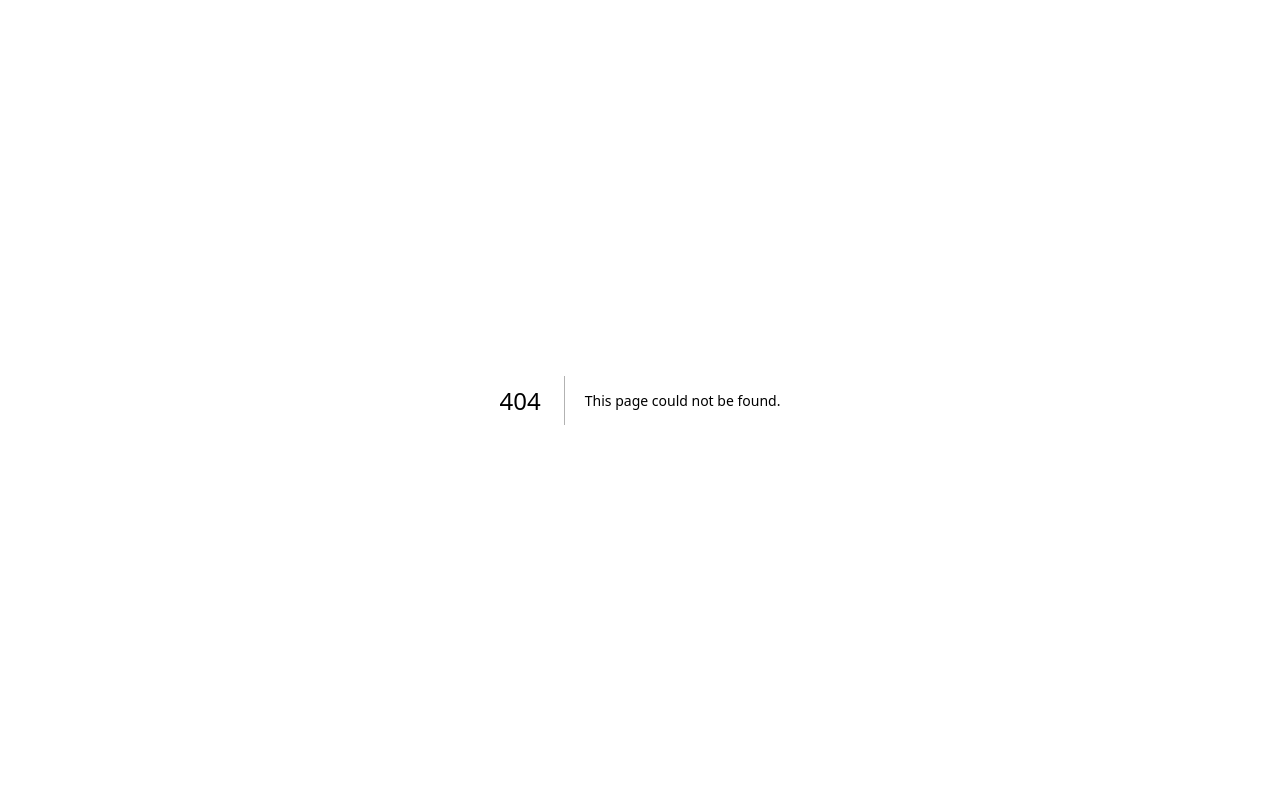
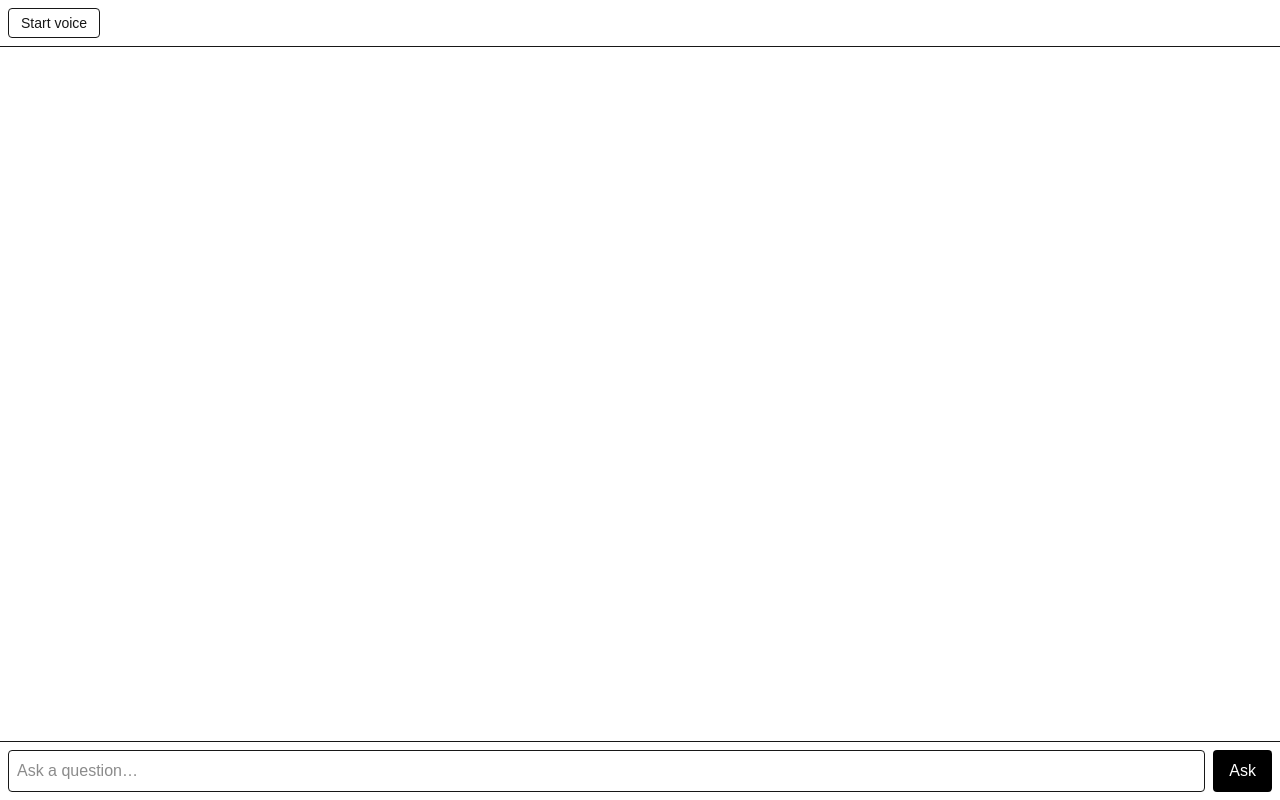
Before and after one commit to amantibrewal310/sensei, a Next.js app: page /learn in a window 1280 px wide. Before the commit this address had no page. Built offline with nearby package versions, Linux system fonts and the light colour scheme.

Commit message:
feat: learn page with canvas, progress strip, voice, and text ask

```diff
--- /dev/null
+++ b/app/learn/page.tsx
@@ -0,0 +1,86 @@
+"use client"
+
+import { Suspense, useEffect, useRef, useState } from "react"
+import { useSearchParams } from "next/navigation"
+import { SvgCanvas } from "@/components/SvgCanvas"
+import { ProgressStrip } from "@/components/ProgressStrip"
+import { useTeachingSession } from "@/hooks/useTeachingSession"
+import { createRealtimeVoice } from "@/voice/realtime"
+import type { VoiceLayer } from "@/voice/types"
+
+const START =
+  '<svg xmlns="http://www.w3.org/2000/svg" viewBox="0 0 800 600" width="100%" height="100%"></svg>'
+
+function LearnInner() {
+  const params = useSearchParams()
+  const topic = params.get("topic") ?? ""
+  const [svg, setSvg] = useState(START)
+  const svgRef = useRef(svg)
+  svgRef.current = svg
+  const [voice, setVoice] = useState<VoiceLayer | null>(null)
+  const [ask, setAsk] = useState("")
+  const startedRef = useRef(false)
+
+  const session = useTeachingSession({
+    voice,
+    getSvg: () => svgRef.current,
+    setSvg,
+    canvasWidth: 800,
+  })
+
+  useEffect(() => {
+    if (topic && !startedRef.current) {
+      startedRef.current = true
+      void session.start(topic)
+    }
+  }, [topic, session])
+
+  return (
+    <div className="flex h-screen flex-col">
+      <div className="flex items-center justify-between border-b">
+        <ProgressStrip
+          current={session.currentIndex}
+          total={session.steps.length}
+          label={session.steps[session.currentIndex]?.label}
+        />
+        {!voice && (
+          <button
+            className="m-2 rounded border px-3 py-1 text-sm"
+            onClick={async () => setVoice(await createRealtimeVoice())}
+          >
+            Start voice
+          </button>
+        )}
+      </div>
+      <div className="min-h-0 flex-1">
+        <SvgCanvas svg={svg} />
+      </div>
+      <form
+        className="flex gap-2 border-t p-2"
+        onSubmit={(e) => {
+          e.preventDefault()
+          if (ask.trim()) {
+            session.ask(ask.trim())
+            setAsk("")
+          }
+        }}
+      >
+        <input
+          className="flex-1 rounded border p-2"
+          placeholder="Ask a question…"
+          value={ask}
+          onChange={(e) => setAsk(e.target.value)}
+        />
+        <button className="rounded bg-black px-4 text-white">Ask</button>
+      </form>
+    </div>
+  )
+}
+
+export default function Learn() {
+  return (
+    <Suspense>
+      <LearnInner />
+    </Suspense>
+  )
+}
--- /dev/null
+++ b/components/ProgressStrip.tsx
@@ -0,0 +1,19 @@
+export function ProgressStrip({
+  current,
+  total,
+  label,
+}: {
+  current: number
+  total: number
+  label?: string
+}) {
+  if (total === 0) return null
+  return (
+    <div className="flex items-center gap-2 p-2 text-sm text-neutral-600">
+      <span className="font-medium">
+        Step {current + 1} of {total}
+      </span>
+      {label && <span className="text-neutral-400">— {label}</span>}
+    </div>
+  )
+}
```
